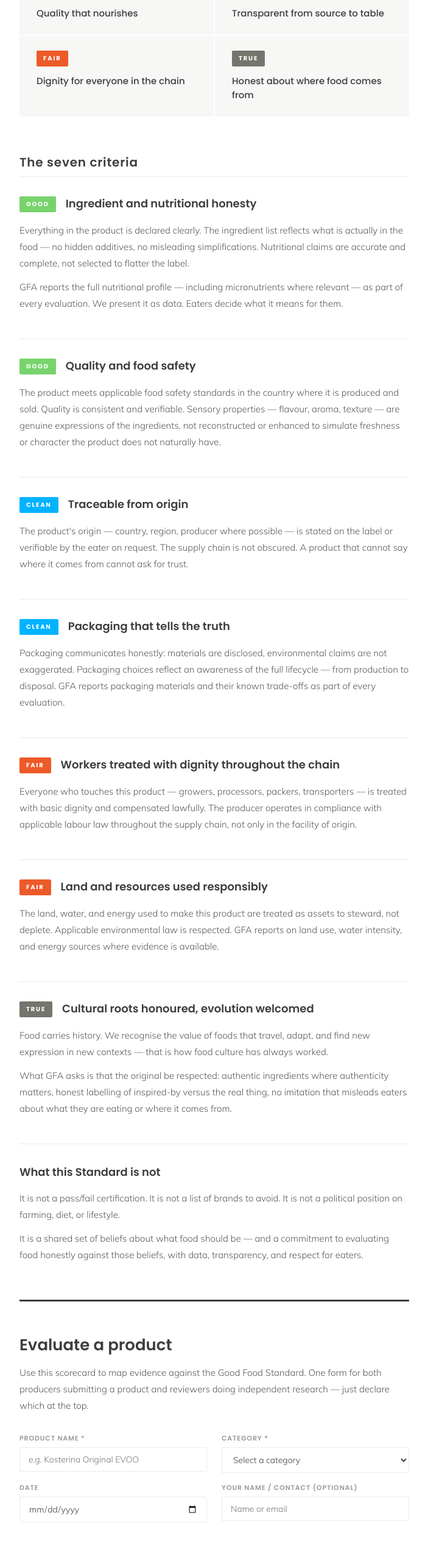
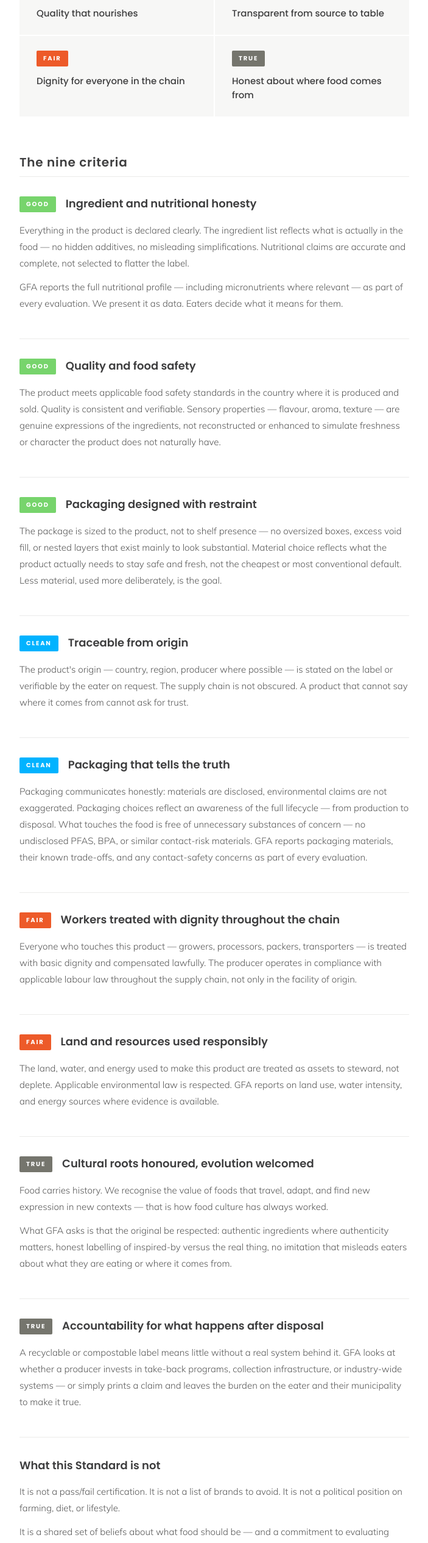
Before and after one commit to GoodFoodAmbassador/good-food-ambassador, a Next.js app: page /standard in a window 1280 px wide. Shown: the part 943-3473 px from the top of the page at 61% size, without its empty margins (288-991 px from the left). Built offline with nearby package versions, Linux system fonts and the light colour scheme.

Commit message:
Fold packaging criteria into existing Four Pillars (health/safety, circular design, downstream accountability)

```diff
--- a/app/grains/page.jsx
+++ b/app/grains/page.jsx
@@ -22,6 +22,7 @@ const PILLARS = [
       'Grain variety stated — durum, emmer, Koshihikari, buckwheat percentage',
       'For pasta: bronze-die extrusion and slow drying preserve texture and flavour',
 'Ingredient list reflects what the product is — grain, water, salt for noodles; grain alone for dried pasta and rice',
+      'Bag or box sized to the actual grain volume, not padded with excess headspace',
     ],
   },
   {
@@ -32,6 +33,7 @@ const PILLARS = [
       'Country or region of origin for the grain itself — distinct from where it was packaged',
       'Organic certification where pesticide load is a real concern — wheat and rice among the most treated crops',
       'GI certification for protected varieties: basmati, Jasmine rice, Parmigiano-registered flours, Japanese short-grain',
+      'Bag lining and window material free of undisclosed PFAS, BPA, or similar substances of concern',
     ],
   },
   {
@@ -52,6 +54,7 @@ const PILLARS = [
       '"Artisan" and "traditional" carry more meaning when accompanied by a stated production method',
       'Soba labelled with actual buckwheat percentage — Japan\'s legal minimum to use the name is 30%; "nihachi" (80%) and "juwari" (100%) signal higher quality',
       'Rice variety stated — generic grade descriptors like "premium" or "select" carry no standardised definition',
+      'Recyclable or compostable bag claims backed by an actual collection system, not just the symbol on the label',
     ],
   },
 ]
--- a/app/legumes/page.jsx
+++ b/app/legumes/page.jsx
@@ -22,6 +22,7 @@ const PILLARS = [
       'Variety stated — Puy lentil, Castelluccio, Borlotti, Kabocha — distinct varieties with distinct cooking profiles',
       'For canned: short, clean ingredient list; canning liquid worth keeping (aquafaba has real culinary value)',
       'Dried legumes from a recent harvest — crop year or harvest date is the most useful freshness signal',
+      'Bag or can sized to the actual product volume, not padded with excess headspace or oversized boxing',
     ],
   },
   {
@@ -32,6 +33,7 @@ const PILLARS = [
       'Country or region where the legume was grown — distinct from where it was packaged',
       'Organic certification where pesticide load is a real concern — soy is one of the most heavily treated crops globally',
       'GI certification for protected varieties: Puy lentil PDO, Castelluccio IGP',
+      'Can lining, bag, or pouch material free of undisclosed PFAS, BPA, or similar substances of concern',
     ],
   },
   {
@@ -52,6 +54,7 @@ const PILLARS = [
       'Variety names used with precision — "lentils" is not a variety; Puy, green, or red is',
       'Canned legumes: BPA-free lining disclosed where relevant',
       'Health claims accompanied by specific, verifiable information — legumes are genuinely nutritious without exaggeration',
+      'Recyclable can or compostable bag claims backed by an actual collection system, not just the symbol on the label',
     ],
   },
 ]
--- a/app/lna/page.jsx
+++ b/app/lna/page.jsx
@@ -22,6 +22,7 @@ const PILLARS = [
       'Fermented: live cultures present and stated — "raw," "unpasteurised," or "live cultures" on the label',
       'De-alcoholised wine: full varietal and vintage transparency; low-temperature removal preserves aromatic character',
       'Botanical: named botanicals with clear hierarchy — specific herbs, roots, flowers stated',
+      'Bottle or can sized to the contents, not padded with excess weight or oversized secondary packaging',
     ],
   },
   {
@@ -32,6 +33,7 @@ const PILLARS = [
       'Sweeteners used to compensate for reduced alcohol clearly stated; flavour from real sources',
       'Organic certification for key botanicals and tea ingredients where pesticide load is a concern',
       'Short ingredient list — fruit, botanicals, water, cultures — with real flavour sources',
+      'Bottle, can lining, or cap material free of undisclosed PFAS, BPA, or similar substances of concern',
     ],
   },
   {
@@ -52,6 +54,7 @@ const PILLARS = [
       'Total sugars per serving stated clearly — sugar content varies significantly across the category',
       'Kombucha: trace alcohol content disclosed — fermentation always produces some',
       'Health and wellness claims accompanied by specific, verifiable information',
+      'Recyclable glass or can claims backed by an actual collection system, not just the symbol on the label',
     ],
   },
 ]
--- a/app/olive-oils/page.jsx
+++ b/app/olive-oils/page.jsx
@@ -24,6 +24,7 @@ const PILLARS = [
       'Harvest date for oils; production or bottling date for condiments — freshness markers specific to each product',
       'Sensory quality present and lively: fruitiness and pungency in oils, real acidity in vinegars, depth and complexity in fermented condiments',
       'Live cultures retained where fermentation is the point — miso, raw ACV, naturally brewed soy sauce',
+      'Bottle or tin sized to the contents, not padded with excess weight or oversized boxing for shelf presence',
     ],
   },
   {
@@ -34,6 +35,7 @@ const PILLARS = [
       'Named geographic origin for all products: region, estate, or country — not generic',
       'Geographical Indication (PDO or PGI) where available: Tradizionale balsamic, sherry vinegar, extra virgin olive oils from protected areas',
       'Ingredient lists that reflect what the product is — without additions that mask the base',
+      'Dark glass, tin, or other food-contact material free of undisclosed PFAS, BPA, or similar substances of concern',
     ],
   },
   {
@@ -54,6 +56,7 @@ const PILLARS = [
       '"First cold press" is meaningless — olives are pressed once; "cold extraction" (below 27°C) is the real, separate claim worth checking for',
       '"Non-GMO" and "gluten-free" on olive oil are redundant — no GMO olive trees exist commercially, and olive oil contains no gluten',
       'Country of bottling clearly distinguished from country of production — they are often different things',
+      'Recyclable-glass or recyclable-tin claims backed by an actual collection system, not just the symbol on the label',
     ],
   },
 ]
--- a/app/pillars/page.jsx
+++ b/app/pillars/page.jsx
@@ -21,6 +21,7 @@ const PILLARS = [
       'Does the flavour come from the food itself?',
       'Is the nutritional information honest and complete?',
       'Is this food easy to understand and prepare?',
+      'Is the packaging sized to the product, not to the shelf?',
     ],
   },
   {
@@ -33,6 +34,7 @@ const PILLARS = [
       'Can you trace the journey from source to shelf?',
       'Does the packaging tell the truth about what is inside?',
       'Are the environmental claims verifiable?',
+      'Is the packaging itself safe — free of unnecessary chemicals of concern?',
     ],
   },
   {
@@ -57,6 +59,7 @@ const PILLARS = [
       'Is the story behind this product real and verifiable?',
       'Does the price reflect the true cost of making it?',
       'Can you sense the intention behind it?',
+      'If the packaging claims recyclable or compostable, is there a real system behind that claim?',
     ],
   },
 ]
--- a/app/seafood/page.jsx
+++ b/app/seafood/page.jsx
@@ -22,6 +22,7 @@ const PILLARS = [
       'Species accurately named — not just "white fish," "tuna," or "prawns"',
       'For canned: single species per tin, packed in quality oil or water, no fillers',
       'Texture, flavour, and freshness appropriate to the species and preparation',
+      'Tin or pouch sized to the contents, not padded with excess weight or oversized secondary packaging',
     ],
   },
   {
@@ -32,6 +33,7 @@ const PILLARS = [
       'Catch area stated (FAO zone or named fishery) for wild; farm location for aquaculture',
       'Fishing or farming method disclosed — pole-and-line, longline, net type, or farm system',
       'MSC, ASC, or equivalent third-party certification where available',
+      'Tin lining or pouch material free of undisclosed PFAS, BPA, or similar substances of concern',
     ],
   },
   {
@@ -52,6 +54,7 @@ const PILLARS = [
       'Species identification in retail seafood — DNA testing has found mislabelling rates as high as 87% for products sold as "red snapper"',
       'Wild-caught claims verified by independent certification or chain-of-custody documentation',
       'Aquaculture: farming inputs (feed, antibiotics, chemicals) disclosed where possible',
+      'Recyclable tin or pouch claims backed by an actual collection system, not just the symbol on the label',
     ],
   },
 ]
--- a/app/snacks/page.jsx
+++ b/app/snacks/page.jsx
@@ -22,6 +22,7 @@ const PILLARS = [
       'Short ingredient list with recognisable components',
       'No "natural flavours" used as a catch-all to obscure what creates the taste',
       'Key ingredients (oils, nuts, grains) are named and where possible, sourced',
+      'Pouch or box sized to the product, not padded with excess air or oversized boxing for shelf presence',
     ],
   },
   {
@@ -32,6 +33,7 @@ const PILLARS = [
       'Oil type stated and not swapped for cheap alternatives mid-production',
       'No additives that exist to extend shelf life at the cost of nutritional value',
       'Organic certification where it meaningfully affects the ingredient profile',
+      'Pouch or wrapper material free of undisclosed PFAS, BPA, or similar substances of concern',
     ],
   },
   {
@@ -52,6 +54,7 @@ const PILLARS = [
       'Total sugars per serving from all sources — "added sugar" rules vary by market and don\'t capture every sweetening source',
       'Serving size stated in a way that reflects typical use',
       'Key flavouring ingredients named — "truffle flavour" and "natural truffle flavour" have distinct meanings under labelling rules',
+      'Recyclable or compostable pouch claims backed by an actual collection system, not just the symbol on the label',
     ],
   },
 ]
--- a/app/standard/page.jsx
+++ b/app/standard/page.jsx
@@ -7,7 +7,7 @@ import { W, T, LIGHT, MID, GREEN, CYAN, ORANGE, GRAY } from '@/lib/tokens'
 export const metadata = {
   title: 'The Good Food Standard',
   description:
-    'A framework for evaluating food with honesty, curiosity, and respect for everyone in the chain. Four pillars, seven criteria.',
+    'A framework for evaluating food with honesty, curiosity, and respect for everyone in the chain. Four pillars, nine criteria.',
   alternates: { canonical: 'https://www.goodfoodambassador.com/standard' },
 }
 
@@ -35,6 +35,13 @@ const CRITERIA = [
     ],
   },
   {
+    pillar: 'GOOD', color: GREEN,
+    label: 'Packaging designed with restraint',
+    text: [
+      'The package is sized to the product, not to shelf presence — no oversized boxes, excess void fill, or nested layers that exist mainly to look substantial. Material choice reflects what the product actually needs to stay safe and fresh, not the cheapest or most conventional default. Less material, used more deliberately, is the goal.',
+    ],
+  },
+  {
     pillar: 'CLEAN', color: CYAN,
     label: 'Traceable from origin',
     text: [
@@ -45,7 +52,7 @@ const CRITERIA = [
     pillar: 'CLEAN', color: CYAN,
     label: 'Packaging that tells the truth',
     text: [
-      'Packaging communicates honestly: materials are disclosed, environmental claims are not exaggerated. Packaging choices reflect an awareness of the full lifecycle — from production to disposal. GFA reports packaging materials and their known trade-offs as part of every evaluation.',
+      'Packaging communicates honestly: materials are disclosed, environmental claims are not exaggerated. Packaging choices reflect an awareness of the full lifecycle — from production to disposal. What touches the food is free of unnecessary substances of concern — no undisclosed PFAS, BPA, or similar contact-risk materials. GFA reports packaging materials, their known trade-offs, and any contact-safety concerns as part of every evaluation.',
     ],
   },
   {
@@ -68,6 +75,13 @@ const CRITERIA = [
     text: [
       'Food carries history. We recognise the value of foods that travel, adapt, and find new expression in new contexts — that is how food culture has always worked.',
       'What GFA asks is that the original be respected: authentic ingredients where authenticity matters, honest labelling of inspired-by versus the real thing, no imitation that misleads eaters about what they are eating or where it comes from.',
+    ],
+  },
+  {
+    pillar: 'TRUE', color: GRAY,
+    label: 'Accountability for what happens after disposal',
+    text: [
+      'A recyclable or compostable label means little without a real system behind it. GFA looks at whether a producer invests in take-back programs, collection infrastructure, or industry-wide systems — or simply prints a claim and leaves the burden on the eater and their municipality to make it true.',
     ],
   },
 ]
@@ -180,7 +194,7 @@ export default function StandardPage() {
             marginBottom: 8,
           }}
         >
-          The seven criteria
+          The nine criteria
         </h2>
         {CRITERIA.map((c, i) => (
           <div key={i} style={{ borderTop: `1px solid ${MID}`, padding: '32px 0' }}>
```
